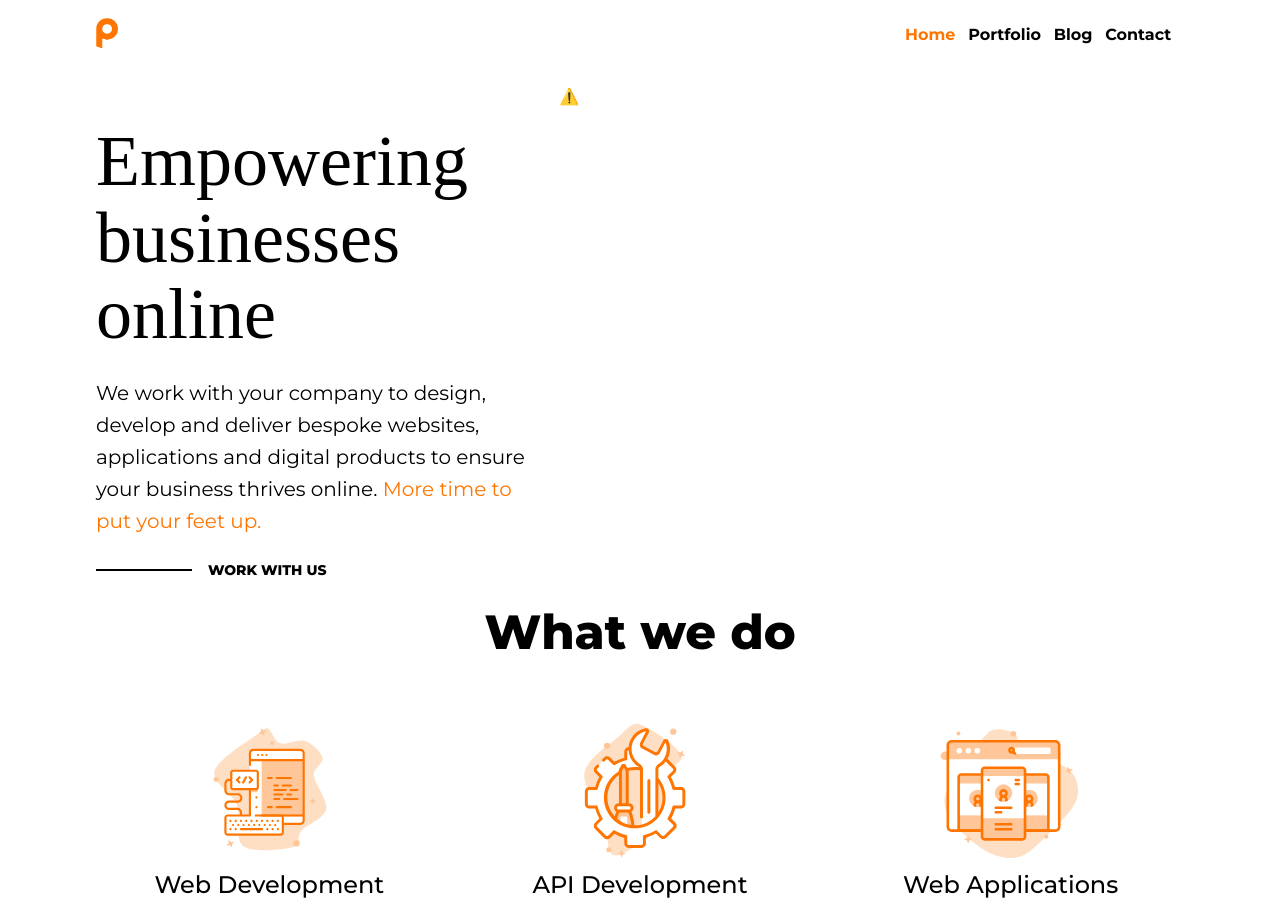
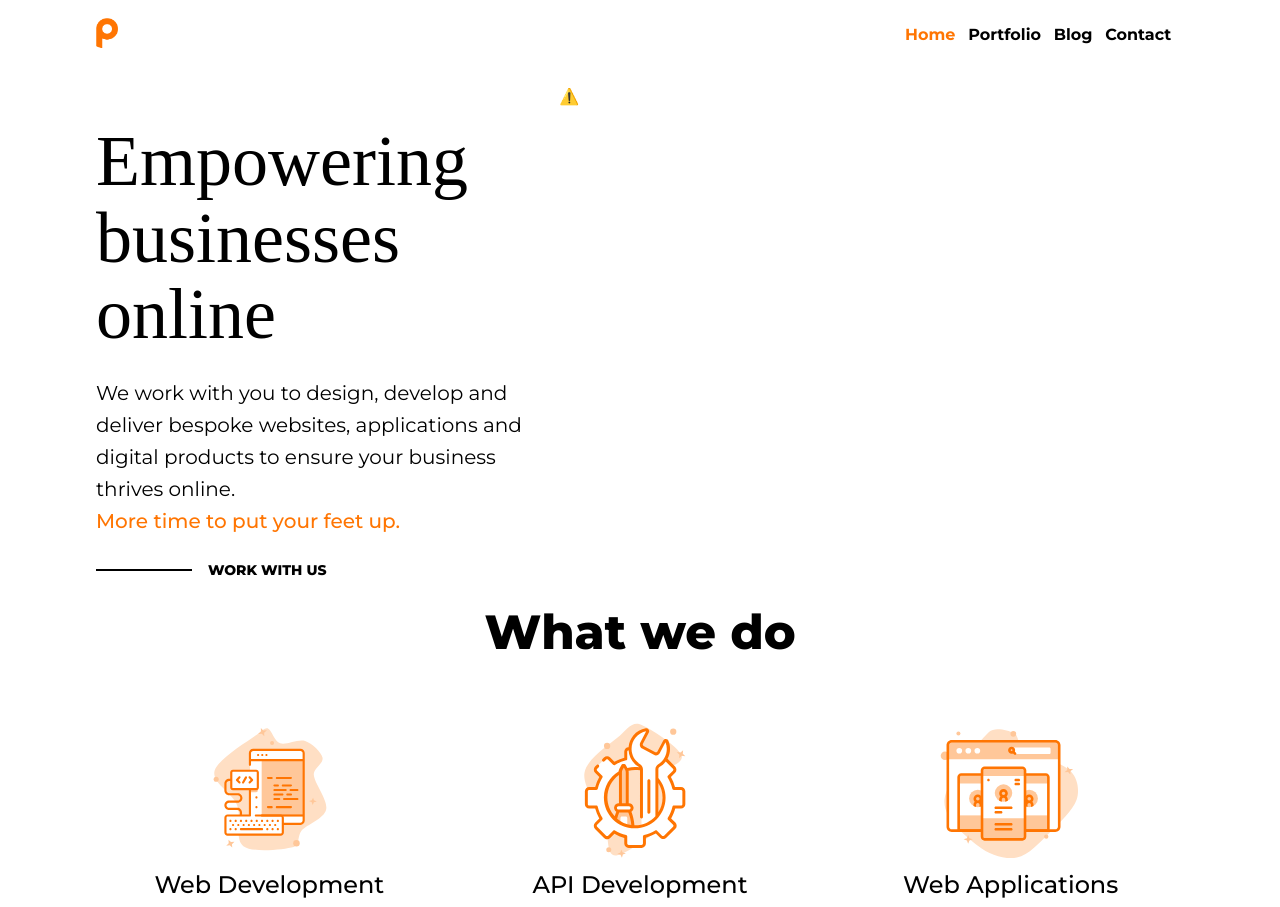
Before and after one commit to Polax-Digital/polax-jekyll, a Jekyll site: the page built from index.md, in a window 1280 px wide. Shown: the top 907 px of the page. Built offline with Jekyll 4.4.1, drawn with Linux system fonts in a browser that asks for light colours; nearby versions of some CDN libraries; some web fonts are replaced.

Commit message:
Improved home tagline
Also added scroll padding for better snap scrolling on mobile

```diff
--- a/assets/css/main.css
+++ b/assets/css/main.css
@@ -11,6 +11,7 @@
 html {
     max-width: 100vw;
     scroll-behavior: smooth;
+    scroll-padding-top: 7rem;
 }
 
 body {
@@ -30,6 +31,7 @@ p {
 
 .tagline-orange {
     color: var(--polax-orange);
+    font-weight: 500;
 }
 
 a {
@@ -110,7 +112,6 @@ nav {
 #home-title {
     font-size: clamp(2.6rem, 0.3333rem + 5.5556vw, 4.5rem);
     margin: 0;
-    line-height: 4.78125rem;
 }
 
 .tagline {
@@ -631,6 +632,9 @@ textarea::placeholder {
         margin-left: auto;
         margin-right: auto;
     }
+    #home-title {
+        line-height: 4.78125rem;
+    }
 }
 
 @media (max-width: 767px) {
--- a/index.md
+++ b/index.md
@@ -3,7 +3,7 @@ title: Home | Polax Digital
 layout: home
 
 title: Empowering businesses online
-tagline: We work with your company to design, develop and deliver bespoke websites, applications and digital products to ensure your business thrives online. <span class="tagline-orange">More time to put your feet up.</span>
+tagline: We work with you to design, develop and deliver bespoke websites, applications and digital products to ensure your business thrives online.<br><span class="tagline-orange">More time to put your feet up.</span>
 
 p1-title: Contentfnnl
 p1-type: Web Application <br> Web Development
```
Also changed, not shown: _layouts/home.html (+6 -3 lines).
